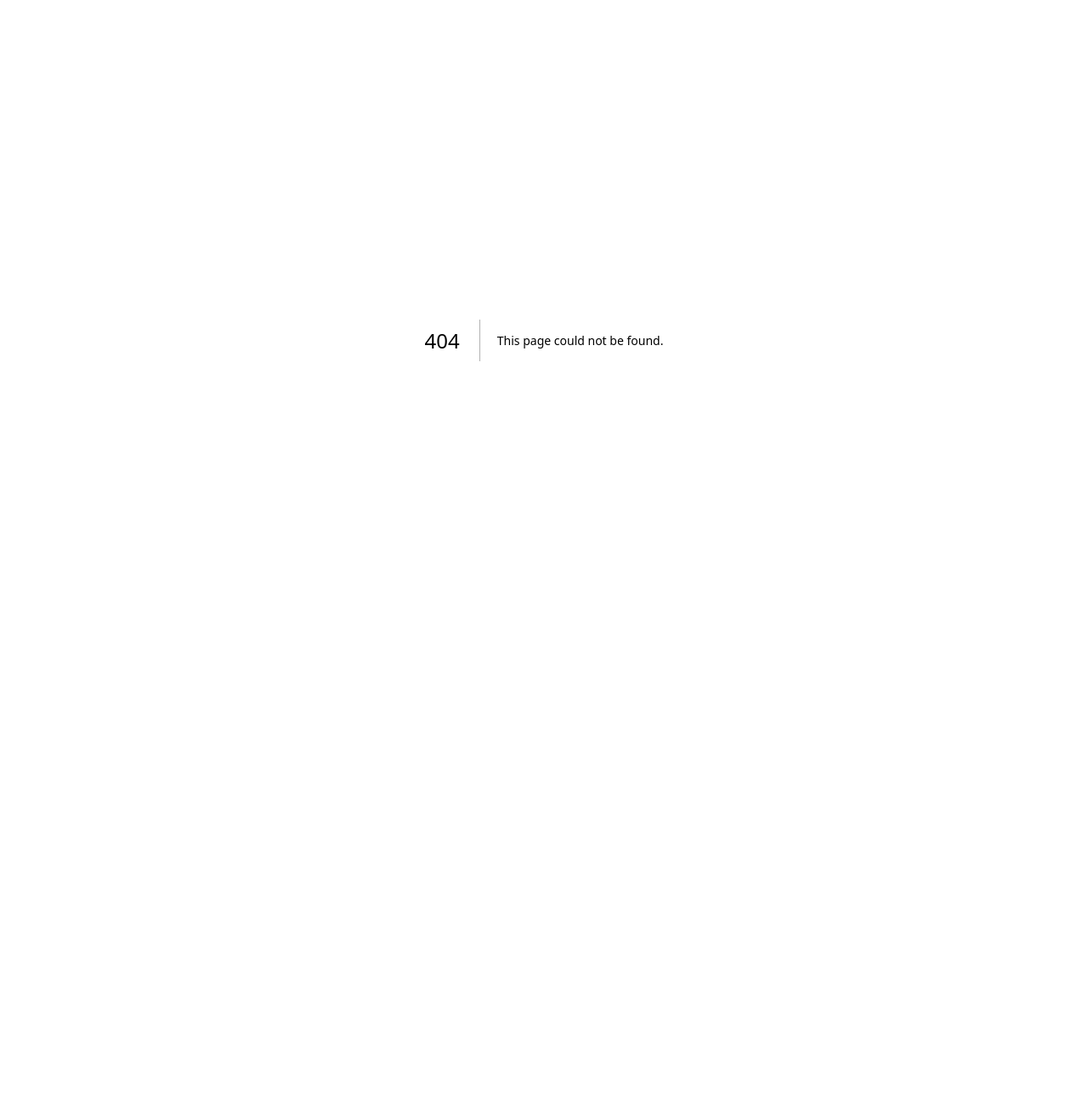
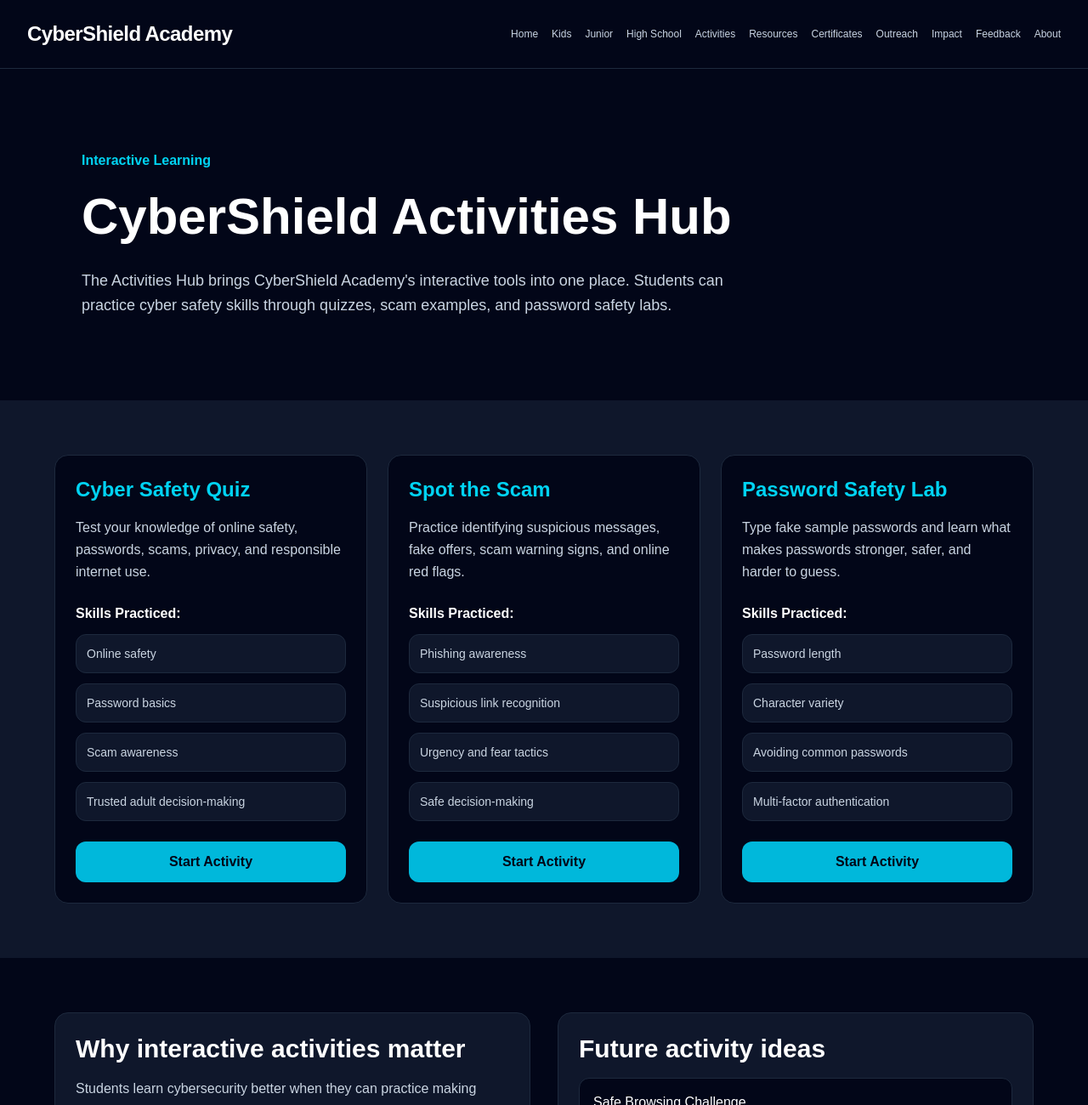
Before and after one commit to sanjith-cpu/cybershield-academy, a Next.js app: page /activities in a window 1280 px wide. Before the commit this address had no page. Shown: the top 1300 px of the page at 85% size. Before the commit the page ends 800 px from the top, so only its background shows below. Built offline with nearby package versions, Linux system fonts and the light colour scheme.

Commit message:
Add activities hub page

```diff
--- /dev/null
+++ b/app/activities/page.tsx
@@ -0,0 +1,158 @@
+import Link from "next/link";
+import Footer from "@/components/Footer";
+import Navbar from "@/components/Navbar";
+
+const activities = [
+  {
+    title: "Cyber Safety Quiz",
+    href: "/quiz",
+    description:
+      "Test your knowledge of online safety, passwords, scams, privacy, and responsible internet use.",
+    skills: [
+      "Online safety",
+      "Password basics",
+      "Scam awareness",
+      "Trusted adult decision-making",
+    ],
+  },
+  {
+    title: "Spot the Scam",
+    href: "/spot-the-scam",
+    description:
+      "Practice identifying suspicious messages, fake offers, scam warning signs, and online red flags.",
+    skills: [
+      "Phishing awareness",
+      "Suspicious link recognition",
+      "Urgency and fear tactics",
+      "Safe decision-making",
+    ],
+  },
+  {
+    title: "Password Safety Lab",
+    href: "/password-lab",
+    description:
+      "Type fake sample passwords and learn what makes passwords stronger, safer, and harder to guess.",
+    skills: [
+      "Password length",
+      "Character variety",
+      "Avoiding common passwords",
+      "Multi-factor authentication",
+    ],
+  },
+];
+
+export default function ActivitiesPage() {
+  return (
+    <main className="min-h-screen bg-slate-950 text-white">
+      <Navbar />
+
+      <section className="px-8 py-24 max-w-6xl mx-auto">
+        <p className="mb-4 text-cyan-400 font-semibold">
+          Interactive Learning
+        </p>
+
+        <h1 className="text-4xl md:text-6xl font-extrabold leading-tight mb-6">
+          CyberShield Activities Hub
+        </h1>
+
+        <p className="text-lg text-slate-300 leading-relaxed max-w-3xl">
+          The Activities Hub brings CyberShield Academy&apos;s interactive tools
+          into one place. Students can practice cyber safety skills through
+          quizzes, scam examples, and password safety labs.
+        </p>
+      </section>
+
+      <section className="px-8 py-16 bg-slate-900">
+        <div className="max-w-6xl mx-auto grid md:grid-cols-3 gap-6">
+          {activities.map((activity) => (
+            <Link
+              key={activity.title}
+              href={activity.href}
+              className="rounded-2xl bg-slate-950 border border-slate-800 p-6 hover:border-cyan-500 hover:-translate-y-1 transition"
+            >
+              <h2 className="text-2xl font-bold text-cyan-400 mb-4">
+                {activity.title}
+              </h2>
+
+              <p className="text-slate-300 leading-relaxed mb-6">
+                {activity.description}
+              </p>
+
+              <h3 className="font-bold mb-3">Skills Practiced:</h3>
+
+              <div className="space-y-3">
+                {activity.skills.map((skill) => (
+                  <div
+                    key={skill}
+                    className="rounded-xl border border-slate-800 bg-slate-900 p-3 text-sm text-slate-300"
+                  >
+                    {skill}
+                  </div>
+                ))}
+              </div>
+
+              <div className="mt-6 rounded-xl bg-cyan-500 px-4 py-3 text-center font-semibold text-slate-950">
+                Start Activity
+              </div>
+            </Link>
+          ))}
+        </div>
+      </section>
+
+      <section className="px-8 py-16">
+        <div className="max-w-6xl mx-auto grid md:grid-cols-2 gap-8">
+          <div className="rounded-2xl bg-slate-900 border border-slate-800 p-6">
+            <h2 className="text-3xl font-bold mb-4">
+              Why interactive activities matter
+            </h2>
+
+            <p className="text-slate-300 leading-relaxed">
+              Students learn cybersecurity better when they can practice making
+              decisions. These activities help students apply cyber safety ideas
+              instead of only reading about them.
+            </p>
+          </div>
+
+          <div className="rounded-2xl bg-slate-900 border border-slate-800 p-6">
+            <h2 className="text-3xl font-bold mb-4">
+              Future activity ideas
+            </h2>
+
+            <div className="space-y-3">
+              <div className="rounded-xl border border-slate-800 bg-slate-950 p-4">
+                Safe Browsing Challenge
+              </div>
+
+              <div className="rounded-xl border border-slate-800 bg-slate-950 p-4">
+                Digital Footprint Reflection
+              </div>
+
+              <div className="rounded-xl border border-slate-800 bg-slate-950 p-4">
+                Cyber Ethics Scenario Game
+              </div>
+
+              <div className="rounded-xl border border-slate-800 bg-slate-950 p-4">
+                Privacy Settings Checklist
+              </div>
+            </div>
+          </div>
+        </div>
+      </section>
+
+      <section className="px-8 py-16 bg-slate-900">
+        <div className="max-w-4xl mx-auto text-center">
+          <h2 className="text-3xl font-bold mb-4">
+            Practice builds cyber confidence.
+          </h2>
+
+          <p className="text-slate-300 leading-relaxed">
+            CyberShield Academy activities are designed to be safe, educational,
+            and focused on responsible defensive cybersecurity habits.
+          </p>
+        </div>
+      </section>
+
+      <Footer />
+    </main>
+  );
+}
--- a/app/page.tsx
+++ b/app/page.tsx
@@ -146,6 +146,11 @@ export default function Home() {
   		description="Students, parents, teachers, and volunteers can preview a feedback form to help improve CyberShield Academy."
   		href="/feedback"
 	    />
+	    <FeatureCard
+  		title="Activities Hub"
+  		description="Students can access all interactive CyberShield activities, including quizzes, scam practice, and password 		safety labs."
+  		href="/activities"
+	    />
           </div>
         </div>
       </section>
--- a/components/Navbar.tsx
+++ b/components/Navbar.tsx
@@ -24,16 +24,8 @@ export default function Navbar() {
           High School
         </Link>
 
-        <Link href="/quiz" className="hover:text-white transition">
-          Quiz
-        </Link>
-
-        <Link href="/spot-the-scam" className="hover:text-white transition">
-          Spot the Scam
-        </Link>
-
-        <Link href="/password-lab" className="hover:text-white transition">
-          Password Lab
+        <Link href="/activities" className="hover:text-white transition">
+          Activities
         </Link>
 
         <Link href="/resources" className="hover:text-white transition">
```
